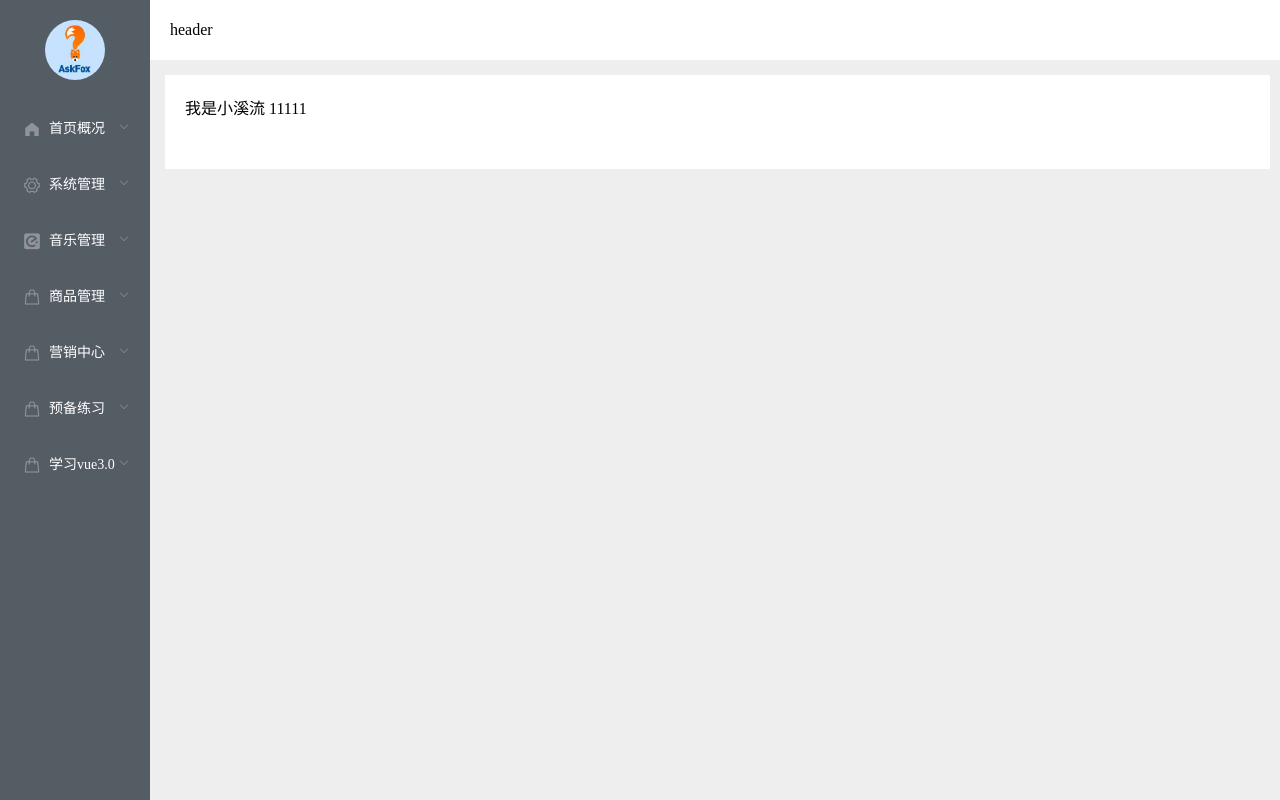
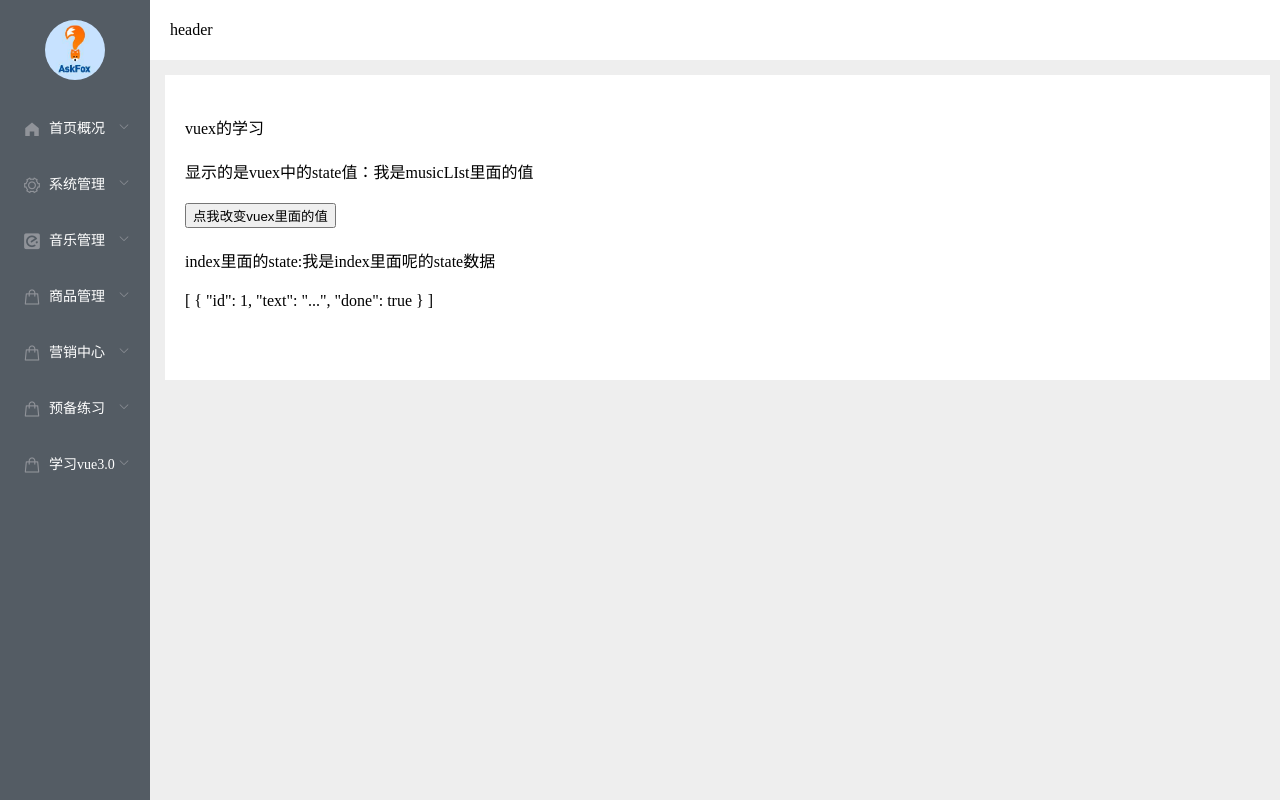
Before and after one commit to xxljunjun/vue-study, a Vue app: page /studyvue/one in a window 1280 px wide. Built offline with nearby package versions, Linux system fonts and the light colour scheme.

Commit message:
熟悉vuex的工作流程

```diff
--- a/src/pages/studyvue/studyvue.vue
+++ b/src/pages/studyvue/studyvue.vue
@@ -1,23 +1,72 @@
 <template>
-	<div>
-		{{msg}}
-		11111
+	<div class="studyvue_box">
+		<div class="box">vuex的学习</div>
+		<div class="box">
+			<span>显示的是vuex中的state值：</span>
+			<span>{{message}}</span>
+		</div>
+		<div class="box">
+			<button @click="tochange" class="brn">点我改变vuex里面的值</button>
+		</div>
+		<div class="box">
+			index里面的state:{{largemsg}}
+		</div>
+		<div class="box">
+			{{doneTodos}}
+		</div>
 	</div>
 </template>
 
 <script>
+//mapActions
+//mapMutations
+import { mapState,mapGetters} from 'vuex'
 export default {
 	data(){
 		return{
 			msg:"我是小溪流"
 		}
 	},
+	computed:{
+		//可以通过mapState，mapGetters方法简写代码，直接通过this去访问
+		...mapState('music', ['message']),
+		...mapState(['largemsg']),
+		...mapGetters(['doneTodos']),
+		// ...mapGetters({doneCount:'doneTodos'}), //可以命名
+	},
 	methods:{
+		// ...mapMutations('music', ['getMusic']),
+		// ...mapMutations(['tochangelargemsg']),
+		// ...mapActions(["settimeouting"]),
+		tochange(){
+			let newmessage = "我真的变了"
+			this.$store.dispatch("settimeouting",newmessage)
+			this.$store.commit("music/getMusic",newmessage)
+			this.$store.commit("tochangelargemsg",newmessage)
+			// this.settimeouting(newmessage)
+			// this.getMusic(newmessage)
+			// this.tochangelargemsg(newmessage)
 
-		}
+		},
+	},
+	mounted(){
+		console.log("vuex状态管理工具",this.$store)
+		//this.$store.state--------------可以直接访问vuex中的state
+		//this.$store.getters-----------可以直接访问vuex中的getters
+		console.log("this.$store.state",this.$store.state)
+		console.log("this.$store.getters",this.$store.getters)
+	},
 }
 </script>
 
 <style lang="scss" scoped>
-
+.studyvue_box{
+	color: #000;
+	.brn{
+		cursor: pointer;
+	}
+	.box{
+		margin: 20px 0 20px 0;
+	}
+}
 </style>
--- a/src/store/index.js
+++ b/src/store/index.js
@@ -6,16 +6,38 @@ import todo from './modules/todo'
 import music from './modules/music'
 
 export default new Vuex.Store({
-  // state是存储中心，所有需要被共享或缓存的数据，都在这里定义
-  state: {},
-  // getters相当于组件的计算属性，它与state相关，
-  // 当它所关系的state变量发生变化时，会自动重新计算
-  getters: {},
-  // mutations是Vuex中专门用于更新state
-  mutations: {},
-  // actions是专门与后端api打交道的
-  actions: {},
+  state: {
+     // state是存储中心，所有需要被共享或缓存的数据，都在这里定义
+    largemsg:"我是index里面呢的state数据",
+    todos: [
+      { id: 1, text: '...', done: true },
+      { id: 2, text: '...', done: false }
+    ]
+  },
+  getters: {
+    // getters相当于组件的计算属性，它与state相关，当它所关系的state变量发生变化时，会自动重新计算
+    doneTodos: state => {
+      return state.todos.filter(todo => todo.done)
+    }
+  },
+  mutations: {
+    // mutations是Vuex中专门用于更新state,同步任务
+    tochangelargemsg(state, payload){
+      console.log(state)
+      console.log(payload)
+      state.largemsg = payload
+    }
+  },
+  actions: {
+    // actions是专门与后端api打交道的，异步任务;提交的是 mutation，而不是直接变更状态;可以包含任意异步操作。
+    settimeouting(store, payload){
+      console.log(store)
+      console.log(payload)
+      store.commit("tochangelargemsg",payload)
+    }
+  },
   modules: {
+    //vuex分模块处理
     todo,
     music
   }
--- a/src/store/modules/music.js
+++ b/src/store/modules/music.js
@@ -1,20 +1,29 @@
-import { fetchQqMusic } from '@/utils/api'
+// import { fetchQqMusic } from '@/utils/api'
 
 export default {
   namespaced: true,   // 开启命名空间
   state: {
-    musicList: []
+    musicList: [],
+    message:"我是musicLIst里面的值"
   },
   mutations: {
     updateMusicList(state, payload) {
       state.musicList = payload
+    },
+    updatemessage(state, payload){
+      console.log("4444444",state)
+      console.log("5555555",payload)
+      state.message = payload
+    },
+    getMusic(store, payload) {
+      console.log("22222222",store)
+      console.log("33333333",payload)
+      // fetchQqMusic(payload).then(res=>{
+      //   store.commit('updateMusicList', res.song.list)
+      // })
     }
   },
   actions: {
-    getMusic(store, payload) {
-      fetchQqMusic(payload).then(res=>{
-        store.commit('updateMusicList', res.song.list)
-      })
-    }
+
   }
 }
--- a/src/store/modules/todo.js
+++ b/src/store/modules/todo.js
@@ -17,5 +17,8 @@ export default {
     delTask(state, payload) {
       state.list = state.list.filter(ele=>ele.id!==payload)
     }
+  },
+  actions:{
+
   }
 }
```
Lines whose indentation alone changed are shown as unchanged.
